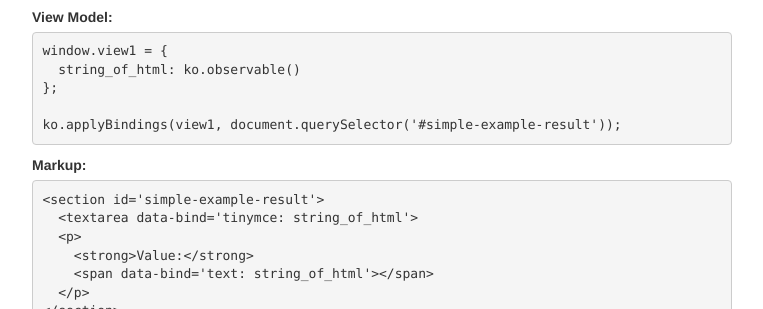
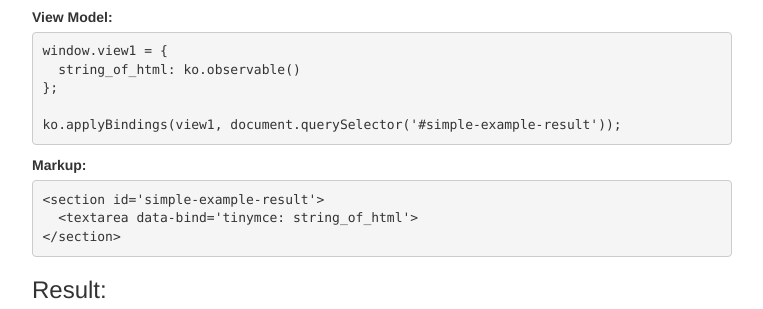
Before and after one commit to immense/knockout-tinymce, a website: page demo.html in a window 1280 px wide. Shown: the part 491-800 px from the top of the page, without its empty margins (258-1021 px from the left). Drawn offline with nearby package versions, Linux system fonts and the light colour scheme; a script that the page names is missing.

Commit message:
Removed some uncecessary stuff from simple example demo

```diff
--- a/demo.html
+++ b/demo.html
@@ -60,10 +60,6 @@ ko.applyBindings(view1, document.querySelector('#simple-example-result'));</pre>
           <label>Markup:</label>
           <pre>&lt;section id='simple-example-result'&gt;
   &lt;textarea data-bind='tinymce: string_of_html'&gt;
-  &lt;p&gt;
-    &lt;strong&gt;Value:&lt;/strong&gt;
-    &lt;span data-bind='text: string_of_html'&gt;&lt;/span&gt;
-  &lt;/p&gt;
 &lt;/section&gt;</pre>
 
           <h3>Result:</h3>
```
